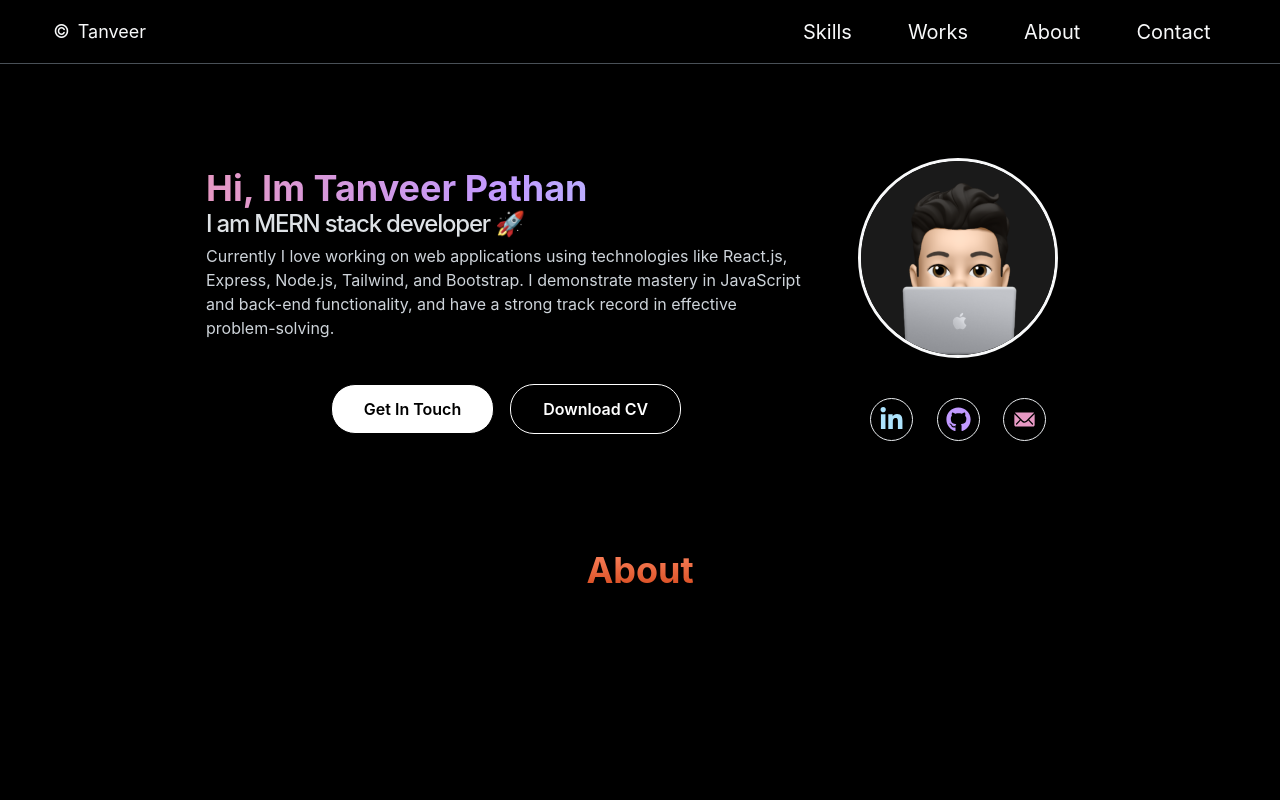
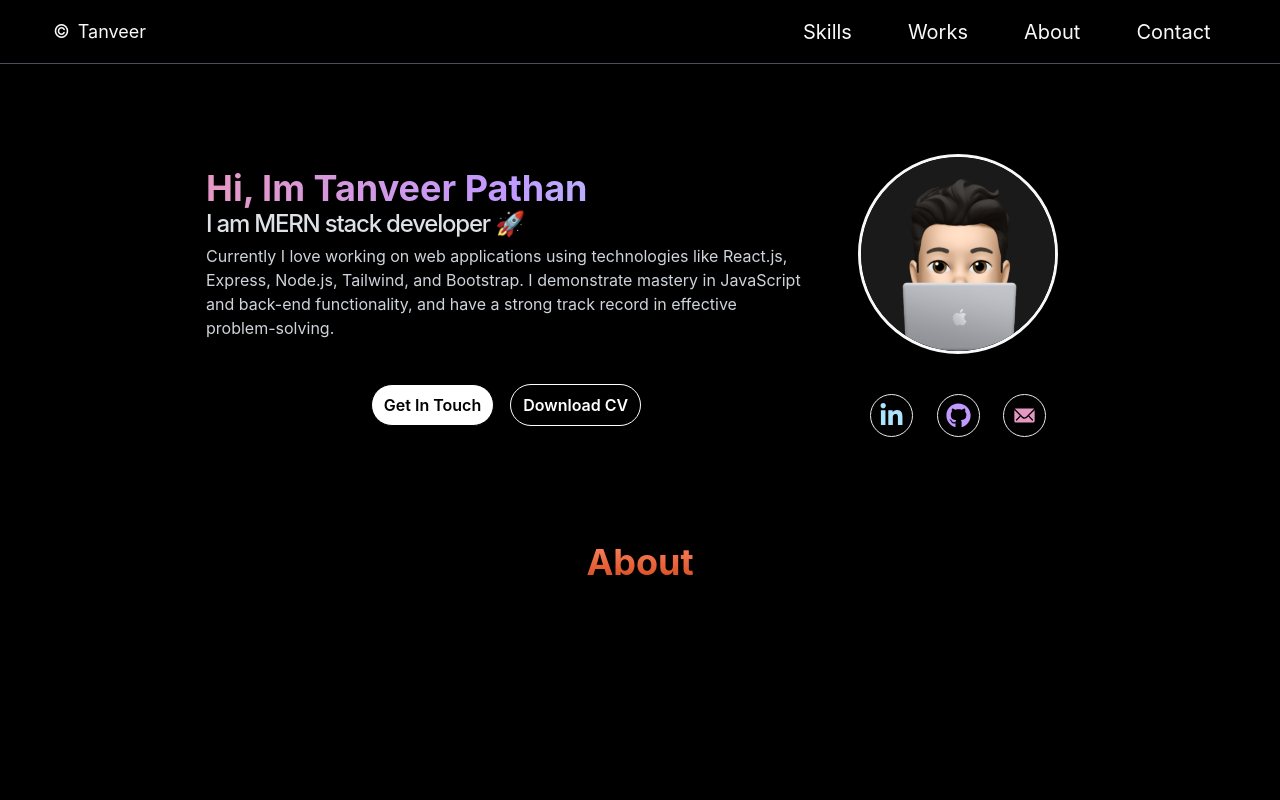
Before and after one commit to TanveerSP/my-Portfolio, a React (Create React App) app: page / in a window 1280 px wide. Shown: the top 800 px of the page. Built offline with nearby package versions, Linux system fonts and the light colour scheme.

Commit message:
button changes

```diff
--- a/src/components/common/CVButton.js
+++ b/src/components/common/CVButton.js
@@ -5,7 +5,7 @@ const CVButton = () => {
         <div>
             <button
                 onClick={() => window.open("mailto:ibrahimmemon930@gmail.com")}
-                className="z-[1] padding-20 rounded-3xl text-white font-semibold py-3 px-8 border-[0.1px] border-white transition-transform transform hover:scale-110 focus:outline-none">
+                className="z-[1] rounded-3xl text-white font-semibold py-2 px-3 border-[0.1px] border-white transition-transform transform hover:scale-110 focus:outline-none">
                 Download CV
             </button>
         </div>
--- a/src/components/common/GetTouchBtn.js
+++ b/src/components/common/GetTouchBtn.js
@@ -5,7 +5,7 @@ const GetTouchBtn = () => {
         <div>
             <button
                 onClick={() => window.open("mailto:tanveerpathan.work@gmail.com")}
-                className="z-[1]  bg-white rounded-3xl text-black font-semibold py-3 px-8 border-[0.1px] transition-transform transform hover:scale-110 focus:outline-none ">
+                className="z-[1]  bg-white rounded-3xl text-black font-semibold py-2 px-3 border-[0.1px] transition-transform transform hover:scale-110 focus:outline-none ">
                 Get In Touch
             </button>
         </div>
```
